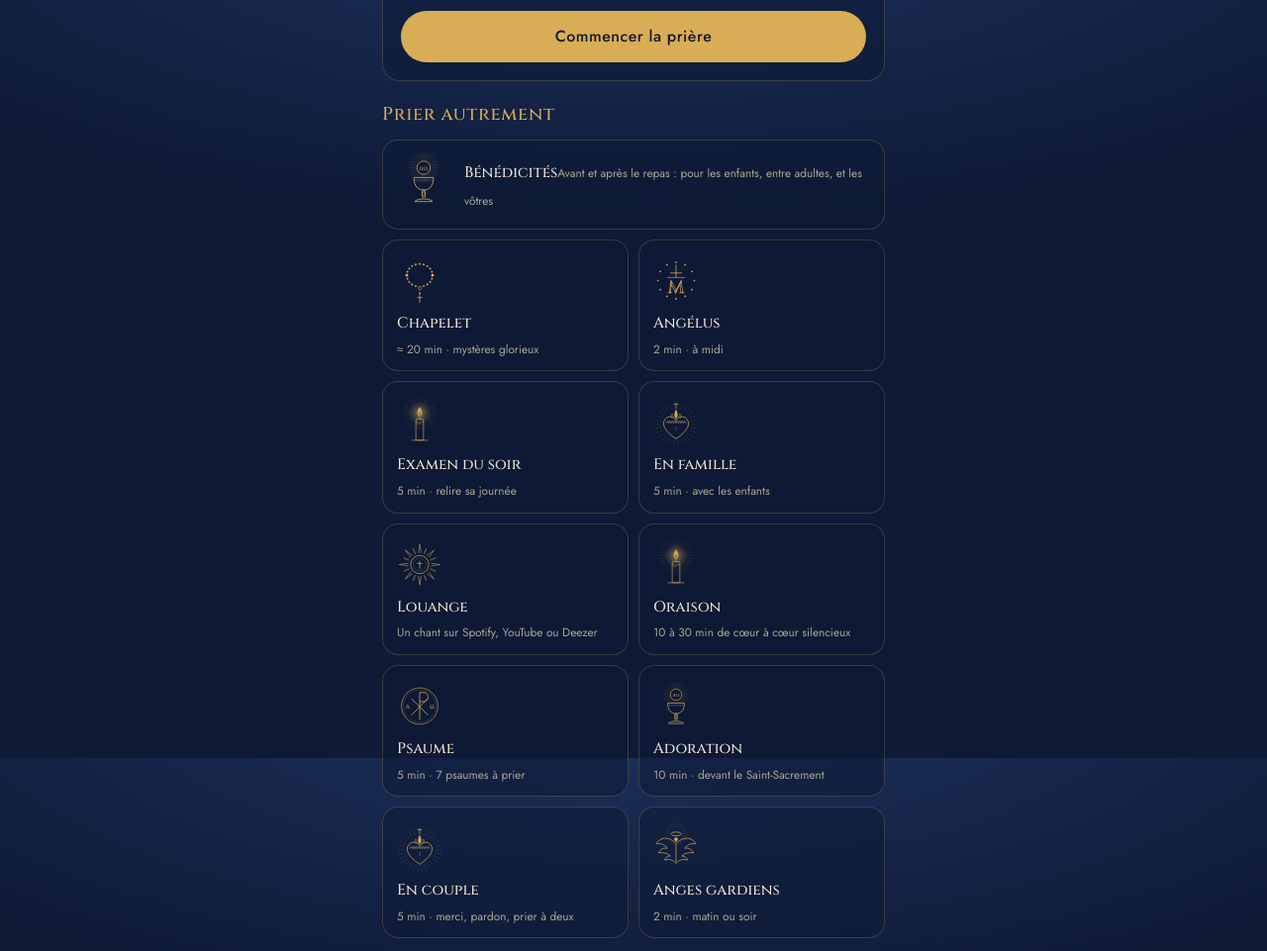
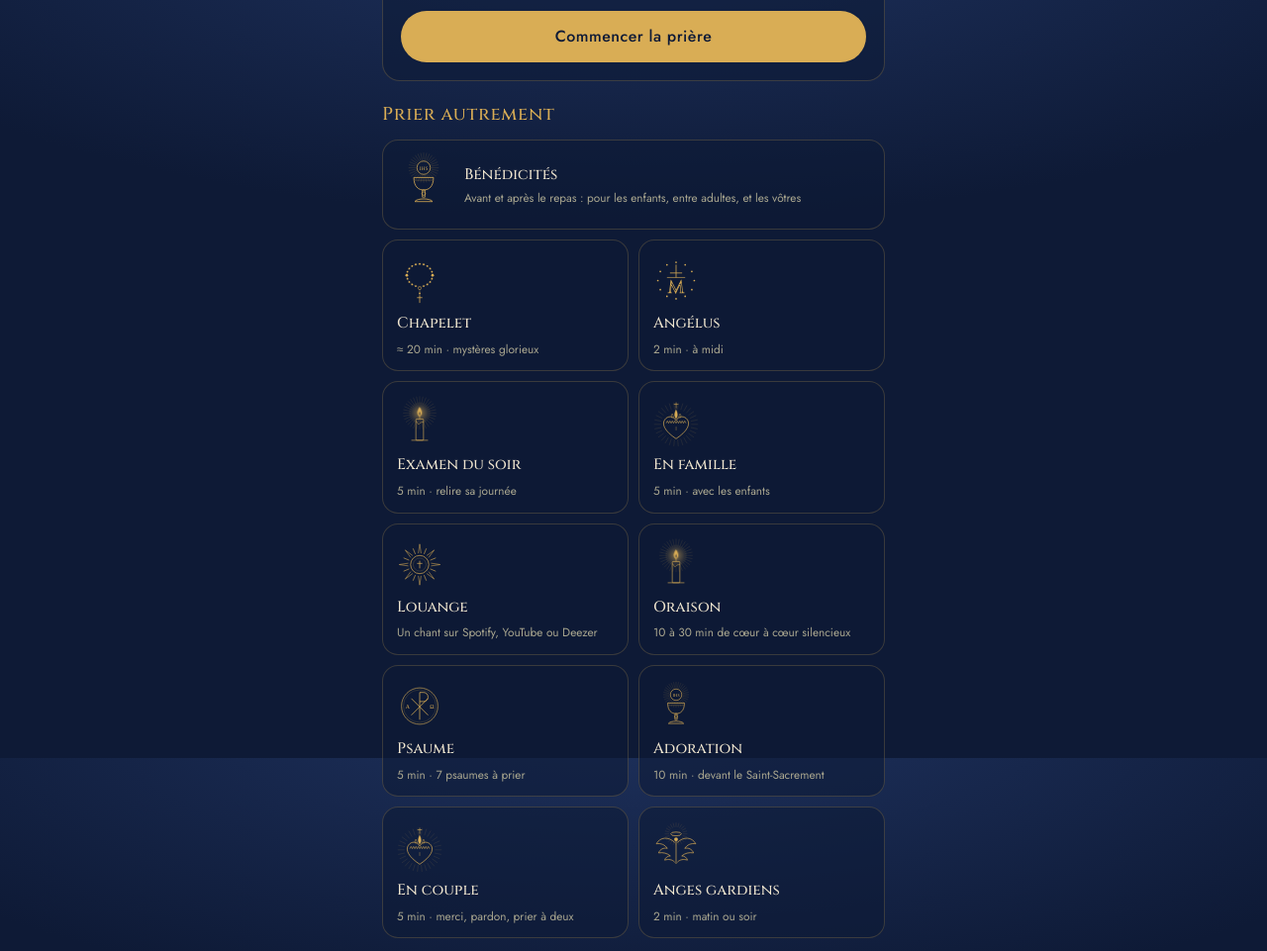
Before and after one commit to blaiseamospascal-ops/manete, a website: page www/index.html in a window 1280 px wide. Shown: the part 834-1795 px from the top of the page at 99% size. Drawn offline with Linux system fonts and the light colour scheme.

Commit message:
Tuile Bénédicités : titre et description sur deux lignes
Co-Authored-By: Claude Fable 5.2 <noreply@anthropic.com>
Claude-Session: https://claude.ai/code/session_01NJKftwwzKcG7FDsPHuJjm8

```diff
--- a/www/index.html
+++ b/www/index.html
@@ -251,6 +251,8 @@ details.addlink .field{gap:8px}
 .modal textarea{font-family:var(--f-ui);font-size:.85rem}
 .tile.wide{grid-column:1/-1;flex-direction:row;align-items:center;gap:14px}
 .tile.wide .icon{width:54px;flex:none}
+.tile.wide b,.tile.wide small{display:block}
+.tile.wide small{margin-top:4px}
 .grace-text{white-space:pre-line;font-size:1.15rem;line-height:1.55;max-width:34ch;margin:0}
 .grace-text.kid{font-size:1.35rem}
 select{width:100%;border-radius:14px;border:1px solid var(--line);background:var(--lapis-2);color:var(--parchment);font-family:var(--f-ui);font-size:.95rem;padding:10px 12px}
```
